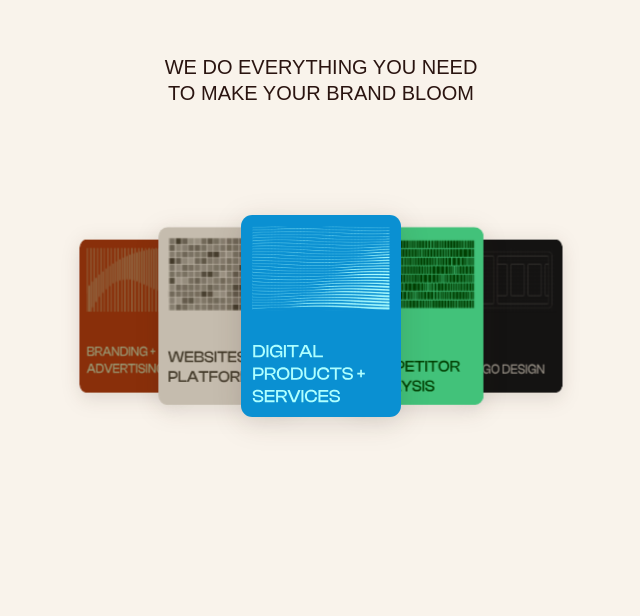
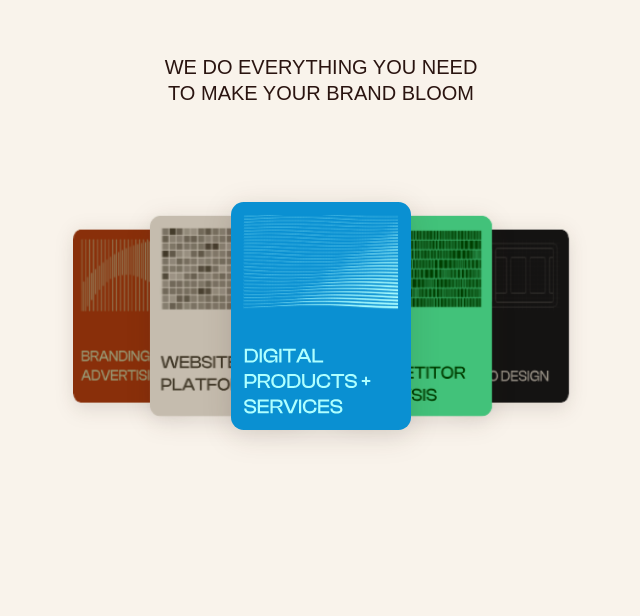
Before and after one commit to annaskhan-dev/RCHYstudio, a React (Vite) app: page / in a window 1280 px wide. Shown: the part 871-1487 px from the top of the page, without its empty margins (319-959 px from the left). Built offline with nearby package versions, Linux system fonts and the light colour scheme.

Commit message:
Fix hero section alignment and class naming

```diff
--- a/src/components/cards.module.css
+++ b/src/components/cards.module.css
@@ -74,8 +74,8 @@
 /* --- CARD WRAPPER --- */
 .cardWrapper {
   position: absolute;
-  width: 160px;
-  height: 380px;
+  width: 180px;
+  height: 400px;
   background: transparent !important;
   display: flex;
   flex-direction: column;
```
